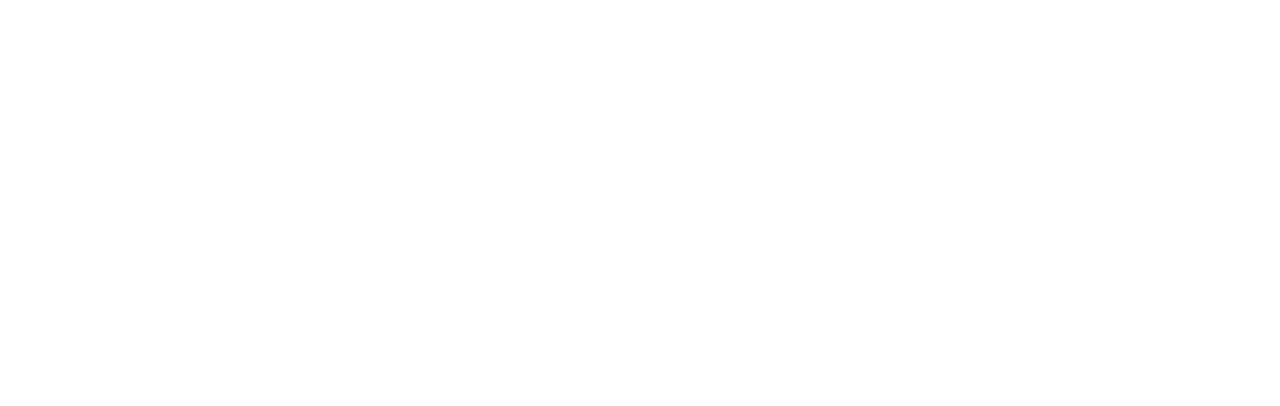
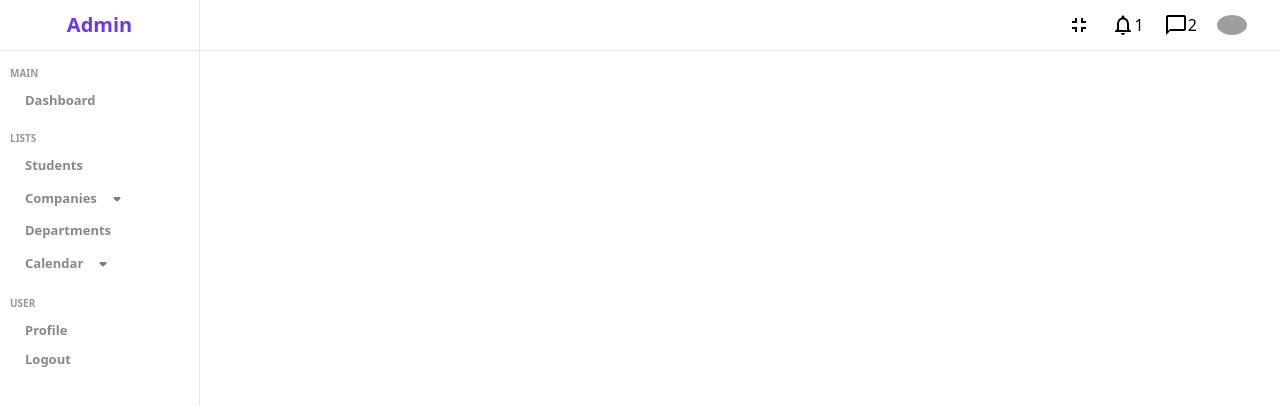
Before and after one commit to Internship-Portal/Intership_FrontEnd, a React (Vite) app: page /company in a window 1280 px wide. Before the commit this address had no page. Shown: the top 406 px of the page. Built offline with nearby package versions, Linux system fonts and the light colour scheme; grey boxes are pictures that could not be loaded.

Commit message:
company dashboard created

```diff
--- a/src/App.jsx
+++ b/src/App.jsx
@@ -9,6 +9,7 @@ import OTP from './Pages/Login/OTP'
 import SignUp from './Pages/Login/SignUp'
 import SubComp from './Pages/College/SubComp'
 import ConfComp from './Pages/College/ConfComp'
+import DashBoard from './Pages/company/DashBoard'
 import GetCompany from './Pages/company/GetCollege'
 
 function App() {
@@ -16,8 +17,9 @@ function App() {
    <div>
       <BrowserRouter>
         <Routes>
-          <Route path='/' element={<Dashboard/>}></Route>
-          <Route path='/login' element={<Login/>}></Route>
+          <Route path='/officer' element={<Dashboard/>}></Route>
+          <Route path='/company' element={<DashBoard/>}></Route>
+          <Route path='/' element={<Login/>}></Route>
           <Route path='/addstudents' element={<AddStudent/>}></Route>
           <Route path='/displaystudents' element={<DisplayStudent/>}></Route>
           <Route path='/subscribedCompanies' element={<SubComp/>}></Route>
--- a/src/Pages/College/Dashboard.jsx
+++ b/src/Pages/College/Dashboard.jsx
@@ -18,7 +18,7 @@ function Dashboard() {
 
   useEffect(() => {
     console.log(id)
-    if (!id) navigate("/login")
+    // if (!id) navigate("/login")
 
     const getComp =async ()=>{
       try {
--- a/src/Pages/Login/Login.jsx
+++ b/src/Pages/Login/Login.jsx
@@ -33,47 +33,55 @@ const Login = (props) => {
     setCompany(false);
   };
 
-  const successLogin=()=>{
-    toast.success("Login Successful",{
-      position:'top-center'
+  const successLogin = () => {
+    toast.success("Login Successful", {
+      position: 'top-center'
     })
   }
-  const errLogin=()=>{
-    toast.error("Login Unsuccessful",{
-      position:'top-center'
+  const errLogin = () => {
+    toast.error("Login Unsuccessful", {
+      position: 'top-center'
     })
   }
+
+
   const handleClick = async (e) => {
     e.preventDefault();
+
     if (company) {
-      //dispatch({ type: "LOGIN_START_COMPANY" });
       try {
         console.log(credentials);
-        const res = await axios.post(
-          "http://localhost:4000/api/company/loginCompany",
-          credentials
-        );
+
+        const res = await axios.post("http://localhost:4000/api/company/loginCompany", credentials );
+
         localStorage.clear();
-        localStorage.setItem("jwt",res.data.token)
+        localStorage.setItem("jwt", res.data.token)
+        console.log(res.data.token)
+
         successLogin();
-       // dispatch({ type: "LOGIN_SUCCESS_COMPANY", payload: res.data.details });
-        navigate("/");
+
+        navigate("/company");
+
       } catch (err) {
         errLogin();
-        //dispatch({ type: "LOGIN_FAILURE_COMPANY", payload: err.response.data });
       }
-    } else if (officer) {
-      dispatch({ type: "LOGIN_START_OFFICER" });
+    }
+     else if (officer) {
       try {
-        const res = await axios.post("http://localhost:4000/api/officer/loginOfficer", credentials);
-        // dispatch({ type: "LOGIN_SUCCESS_OFFICER", payload: res.data.data });
+        console.log(credentials);
+
+        const res = await axios.post("http://localhost:4000/api/officer/loginOfficer", credentials );
+
         localStorage.clear();
-        localStorage.setItem("jwt",res.data.token)
+        localStorage.setItem("jwt", res.data.token)
+        console.log(res.data.token)
+
         successLogin();
-        navigate("/")
+
+        navigate("/officer")
+
       } catch (err) {
         errLogin();
-        // dispatch({ type: "LOGIN_FAILURE_OFFICER", payload: err.response.data });
       }
     }
   };
@@ -140,14 +148,14 @@ const Login = (props) => {
                   placeholder="Password"
                   className=" rounded-lg bg mt-2 p-2 focus:bottom-1 border-b-2  border-gray-800 text-black"
                   onChange={handleChange}
-                  // onClick={successLogin}
+                // onClick={successLogin}
                 ></input>
               </div>
               <button
                 className=" my-2 py-1 bg-primary text-black w-full rounded-xl text-xl"
                 disabled={loading}
                 onClick={handleClick}
-                // onClick={successLogin}
+              // onClick={successLogin}
               >
                 Login
               </button>
@@ -161,14 +169,14 @@ const Login = (props) => {
             </div>
             <div className=" text-center mt-2 text-lg">
               <Link to="/signup">
-              <p>Don't Have Account ?</p>
+                <p>Don't Have Account ?</p>
               </Link>
             </div>
             {error && <span>{error.message}</span>}
           </form>
         </div>
       </div>
-      <ToastContainer/>
+      <ToastContainer />
     </>
   );
 };
--- /dev/null
+++ b/src/Pages/company/DashBoard.jsx
@@ -0,0 +1,29 @@
+import React, { useEffect} from 'react'
+import Navbar from '../../components/Navbar'
+import Sidebar from '../../components/Sidebar'
+import config from '../../hooks/config'
+// import { ToastContainer, toast } from 'react-toastify';
+import 'react-toastify/dist/ReactToastify.css';
+
+function Dashboard() {
+  const {id} =config()
+
+  useEffect(() => {
+    console.log(id)
+  }, []);
+
+  return (
+    <div className='bg-white flex'>
+      <div className='hidden sm:flex'>
+        <Sidebar />
+      </div>
+      <div className='flex-[3]'>
+        <Navbar />
+        <hr className='h-0 border-r-[0.5px] border-solid border-[#E6E3E3]' />
+      </div>
+      {/* <ToastContainer/> */}
+    </div>
+  )
+}
+
+export default Dashboard
```
